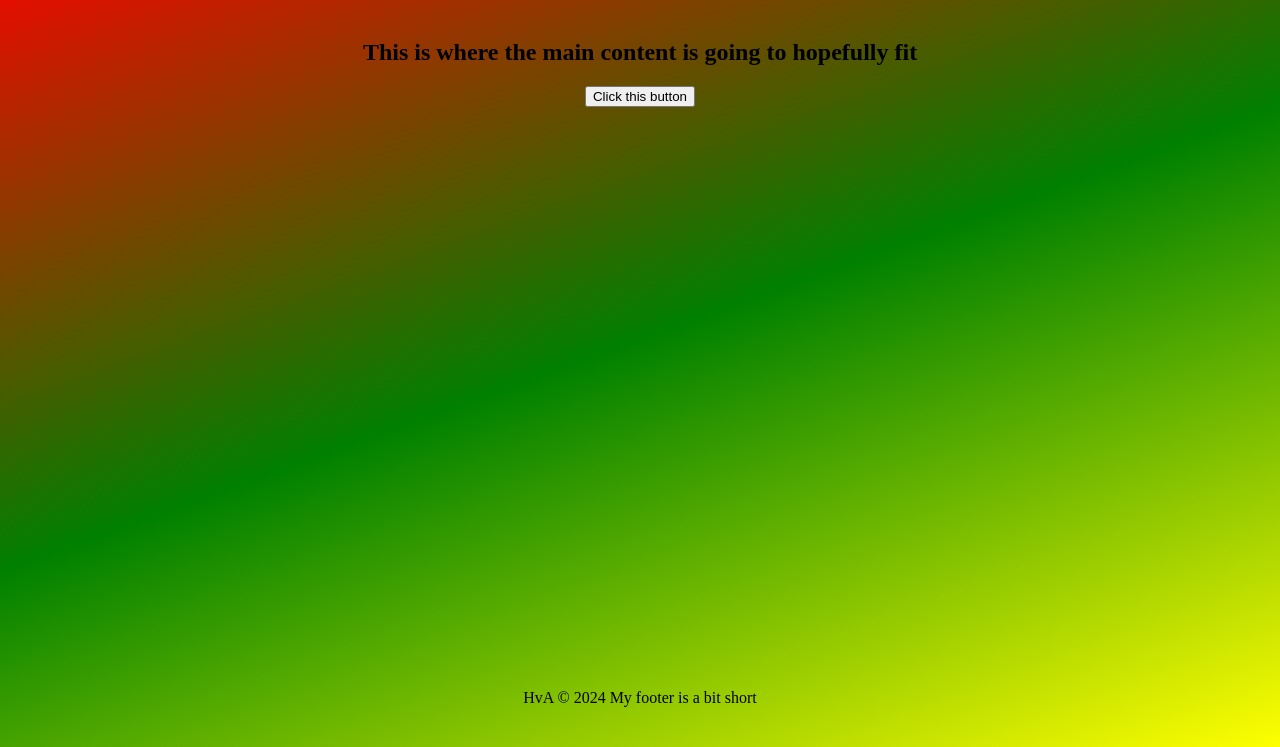
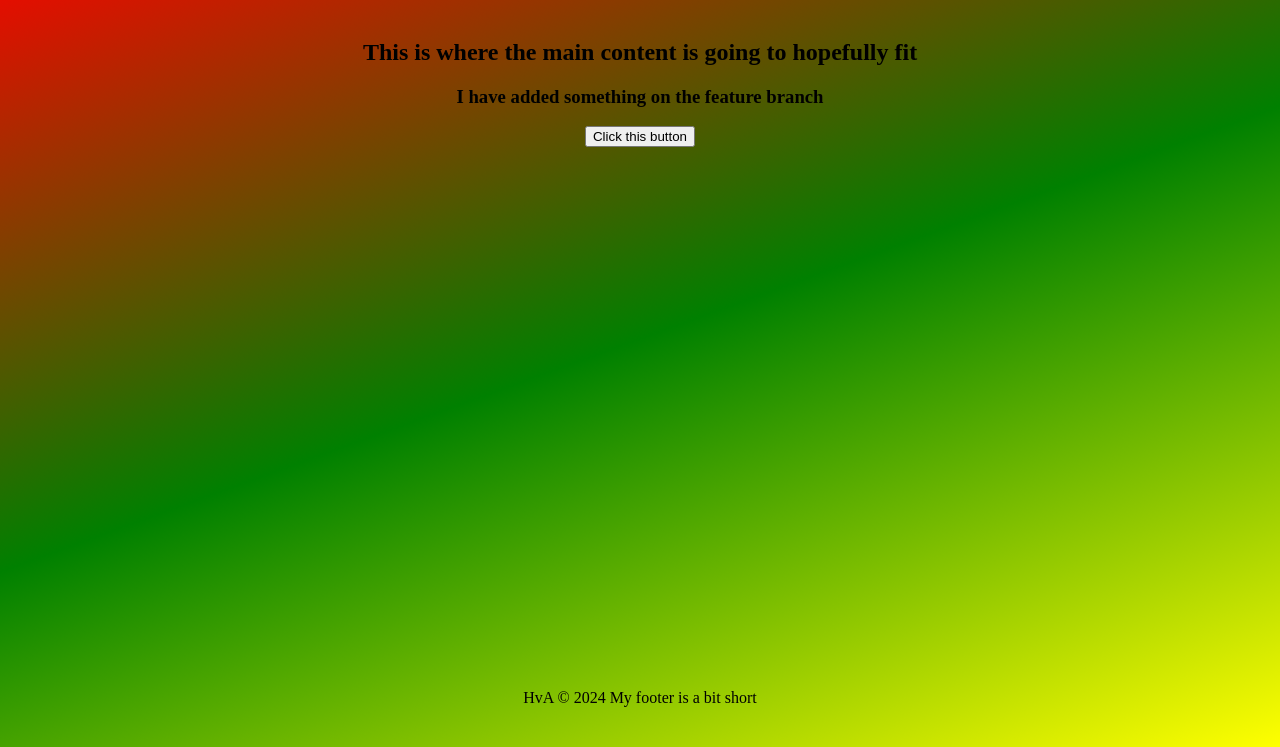
Before and after one commit to hwk246/GitTest, a plain HTML site: page index.html in a window 1280 px wide. Shown: the part 69-816 px from the top of the page. Drawn offline with Linux system fonts and the light colour scheme.

Commit message:
feature on feature branch

```diff
--- a/index.html
+++ b/index.html
@@ -10,6 +10,7 @@
 <body>
 <header id="index-header"><h1>This is main page GitTest</h1></header>
 <main><h2>This is where the main content is going to hopefully fit</h2>
+    <h3>I have added something on the feature branch</h3>
 <button>Click this button
 </button>
 </main>
```
